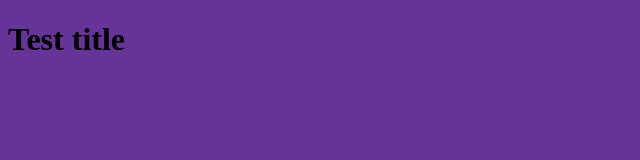
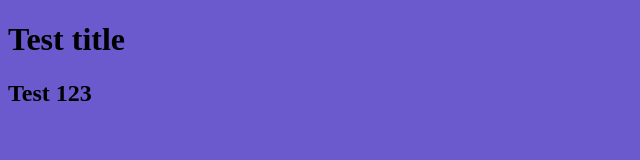
Before and after one commit to sukelully/webpack-template, a website built with webpack: page src/index.html in a window 1280 px wide. Shown: the whole page, without its empty margins (0-640 px from the left). Built offline with nearby package versions, Linux system fonts and the light colour scheme.

```diff
--- a/package.json
+++ b/package.json
@@ -4,8 +4,8 @@
   "description": "",
   "main": "index.js",
   "scripts": {
+    "dev": "webpack serve --config webpack.dev.js",
     "build": "webpack --config webpack.prod.js",
-    "dev": "webpack serve --config webpack.dev.js",
     "deploy": "git subtree push --prefix dist origin gh-pages",
     "clean": "rm -rf dist/"
   },
--- a/src/index.html
+++ b/src/index.html
@@ -8,5 +8,6 @@
 </head>
 <body>
     <h1>Test title</h1>
+    <h2 id="greeting-header"></h2>
 </body>
 </html>
--- a/src/index.js
+++ b/src/index.js
@@ -1,4 +1,10 @@
 import "./styles.css";
 import { greeting } from './greeting.js';
 
+const updateGreeting = (function () {
+    const greetingHeader = document.getElementById('greeting-header');
+    greetingHeader.innerHTML = `${greeting}`;
+})();
+
+
 console.log(greeting);
--- a/src/styles.css
+++ b/src/styles.css
@@ -1,3 +1,3 @@
 body {
-    background-color: rebeccapurple;
+    background-color: slateblue;
 }
```
